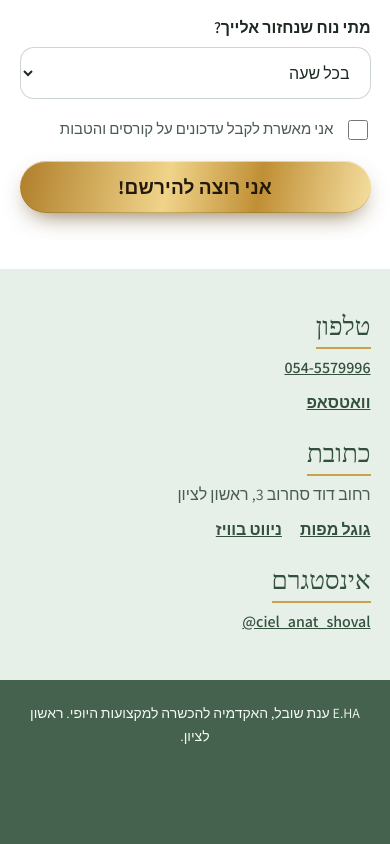
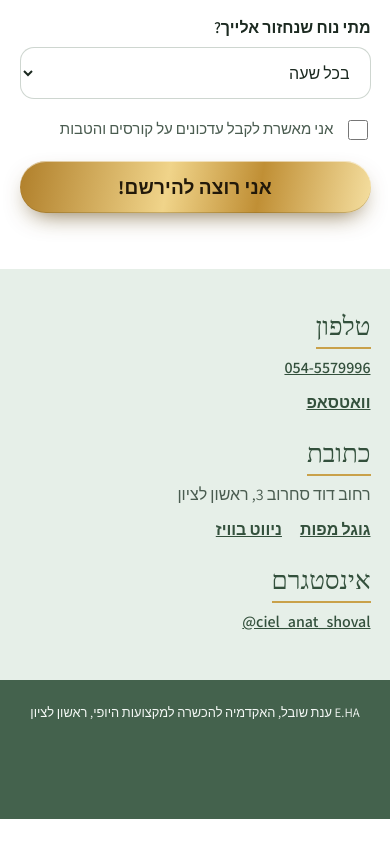
Before and after one commit to Jepato/eha-site, a plain HTML site: page course/index.html in a window 390 px wide. Shown: the part 3785-4629 px from the top of the page. After the commit the page ends 4604 px from the top, so only its background shows below. Drawn offline with Linux system fonts and the light colour scheme; a web font is replaced by a local one.

Commit message:
Course page: footer on one line

```diff
--- a/course/index.html
+++ b/course/index.html
@@ -133,7 +133,8 @@ form .btn{width:100%;font-size:19px}
 .contact p{margin-top:6px;color:var(--mute)}
 .contact a{font-weight:600;color:var(--gt)}
 .links{display:flex;flex-wrap:wrap;gap:8px 18px;margin-top:8px}
-footer{background:var(--deep);color:#f4f8f5;font-size:14px;text-align:center;padding:22px 18px 96px}
+footer span{white-space:nowrap}
+footer{background:var(--deep);color:#f4f8f5;font-size:clamp(11px,3.3vw,14px);text-align:center;padding:22px 18px 96px}
 /* mobile bar */
 .bar{display:none}
 @media(max-width:900px){
@@ -274,7 +275,7 @@ html.lenis,html.lenis body{height:auto}.lenis.lenis-smooth{scroll-behavior:auto!
 </div></section>
 </main>
 
-<footer>E.HA ענת שובל, האקדמיה להכשרה למקצועות היופי. ראשון לציון.</footer>
+<footer><span>E.HA ענת שובל, האקדמיה להכשרה למקצועות היופי, ראשון לציון</span></footer>
 
 <div class="bar" aria-label="פעולות מהירות">
  <a href="tel:+972545579996">התקשרי</a>
```
